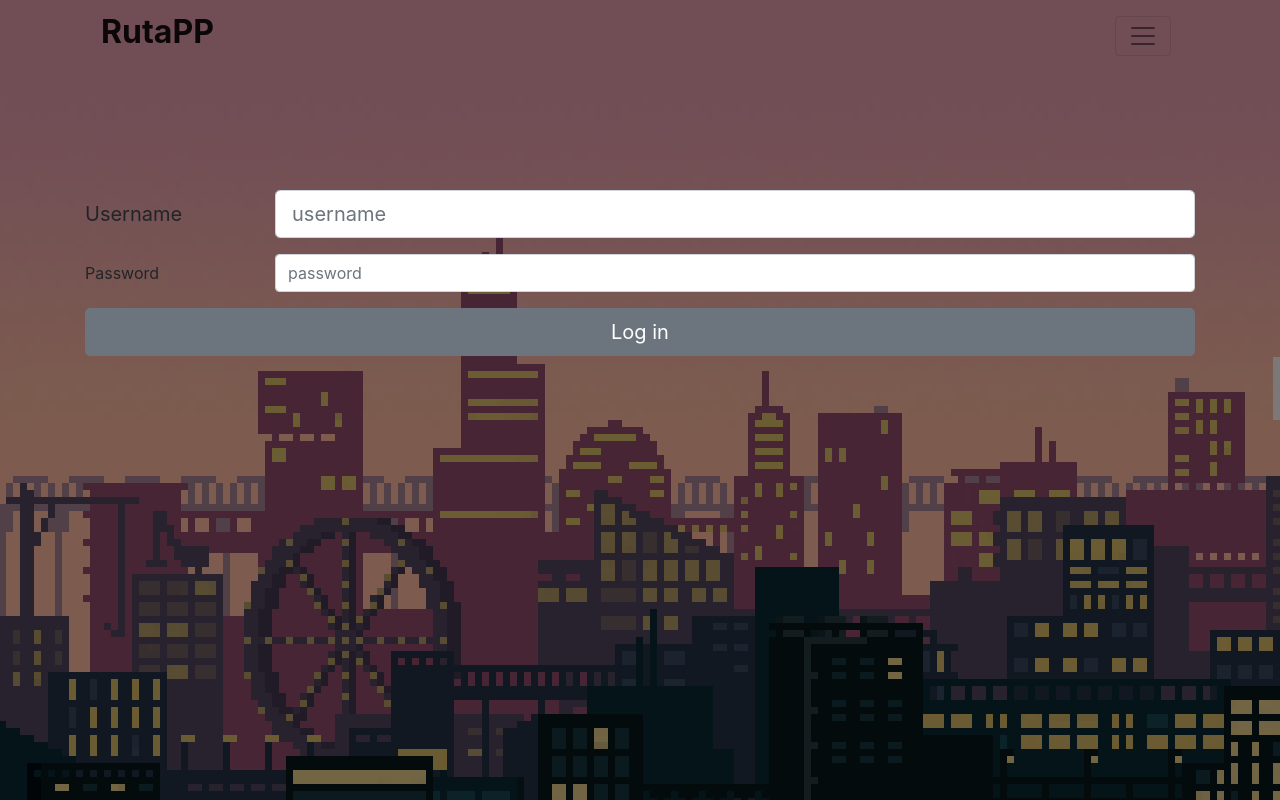
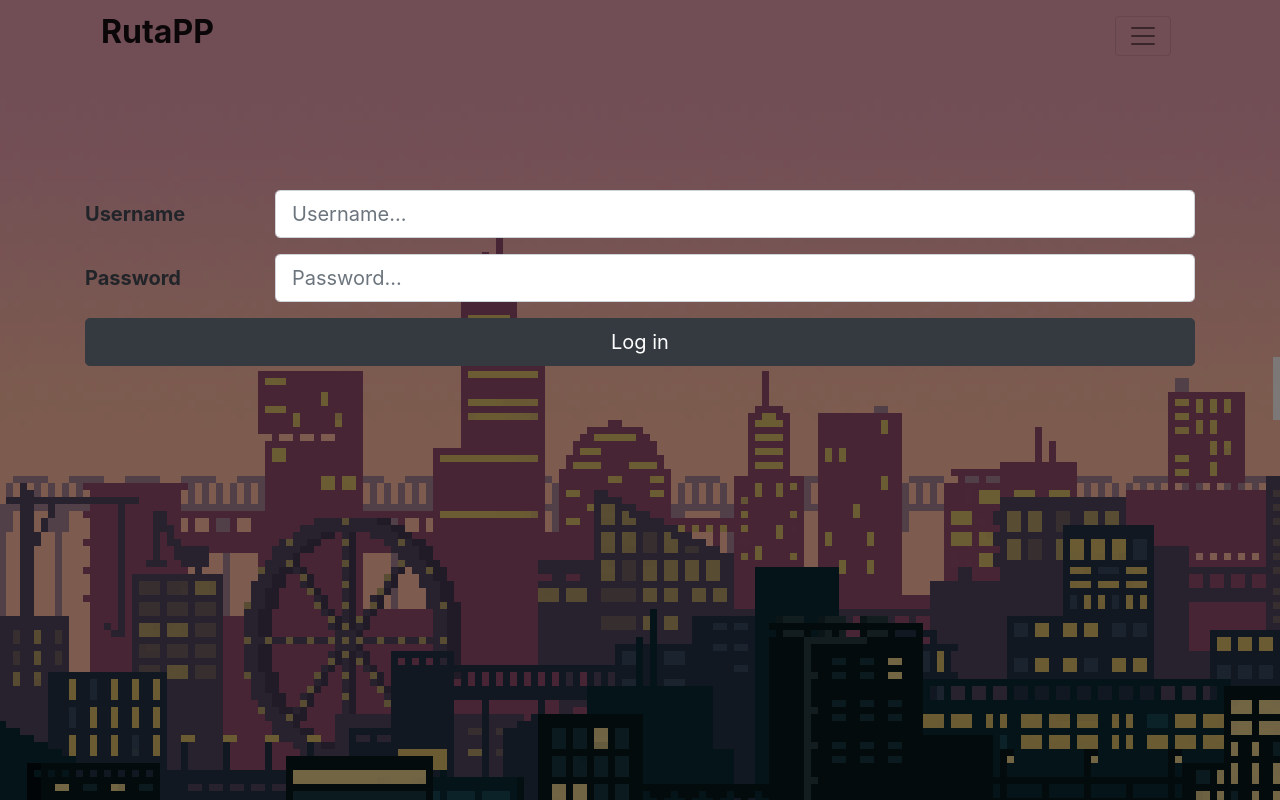
Before and after one commit to Mpinan/RouteApp, a React (Create React App) app in the folder views/: page /login in a window 1280 px wide. Built offline with nearby package versions, Linux system fonts and the light colour scheme; what google-maps-react would draw is missing.

Commit message:
Change some colors and char sizes

```diff
--- a/views/src/Components/Users/Login.jsx
+++ b/views/src/Components/Users/Login.jsx
@@ -105,36 +105,35 @@ class Login extends Component {
         <Form style={{ margin: "50px 0" }}>
           {this.renderRedirectAfterLogIn()}
           <FormGroup row>
-            <Label for="exampleEmail" sm={2} size="lg">
-              Username
+            <Label sm={2} size="lg">
+              <b>Username</b>
             </Label>
             <Col sm={10}>
               <Input
                 type="username"
                 name="username"
-                id="exampleEmail"
-                placeholder="username"
+                placeholder="Username..."
                 bsSize="lg"
                 onChange={this.handleUsername.bind(this)}
               />
             </Col>
           </FormGroup>
           <FormGroup row>
-            <Label for="exampleEmail2" sm={2}>
-              Password
+            <Label sm={2} size="lg">
+              <b>Password</b>
             </Label>
             <Col sm={10}>
               <Input
                 type="password"
                 name="password"
-                id="exampleEmail2"
-                placeholder="password"
+                placeholder="Password..."
+                bsSize="lg"
                 onChange={this.handlePassword.bind(this)}
               />
             </Col>
           </FormGroup>
           <Button
-            color="secondary"
+            color="dark"
             size="lg"
             block
             onClick={this.handleLogin.bind(this)}
--- a/views/src/Components/Users/Signup.jsx
+++ b/views/src/Components/Users/Signup.jsx
@@ -115,6 +115,7 @@ class SignUp extends Component {
               type="text"
               name="username"
               id="username"
+              placeholder="Username..."
               onChange={this.onChange}
               value={this.state.username === null ? "" : this.state.username}
             />
@@ -127,6 +128,7 @@ class SignUp extends Component {
               type="text"
               name="email"
               id="email"
+              placeholder="Email..."
               onChange={this.onChange}
               value={this.state.email === null ? "" : this.state.email}
             />
@@ -139,6 +141,7 @@ class SignUp extends Component {
               type="text"
               name="confirm_email"
               id="confirm_email"
+              placeholder="Confirm Email..."
               onChange={this.onChange}
               value={
                 this.state.confirm_email === null
@@ -155,13 +158,14 @@ class SignUp extends Component {
               type="password"
               name="password"
               id="password"
+              placeholder="Password..."
               onChange={this.onChange}
               value={this.state.password === null ? "" : this.state.password}
               errors={this.state.errors}
             />
           </FormGroup>
 
-          <Button color="secondary" size="lg" block>
+          <Button color="dark" size="lg" block>
             Submit
           </Button>
           <div className={this.state.classname}>
```
